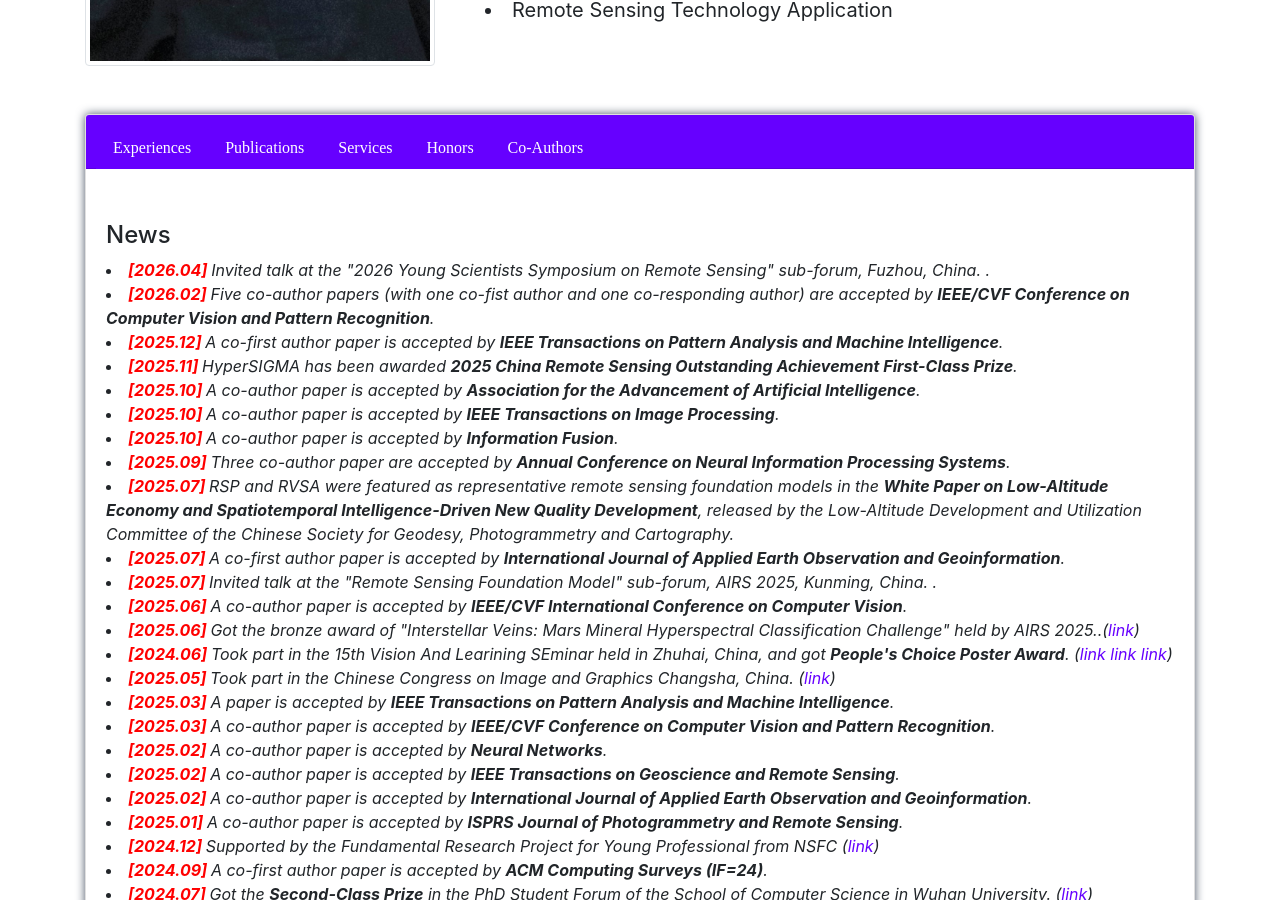
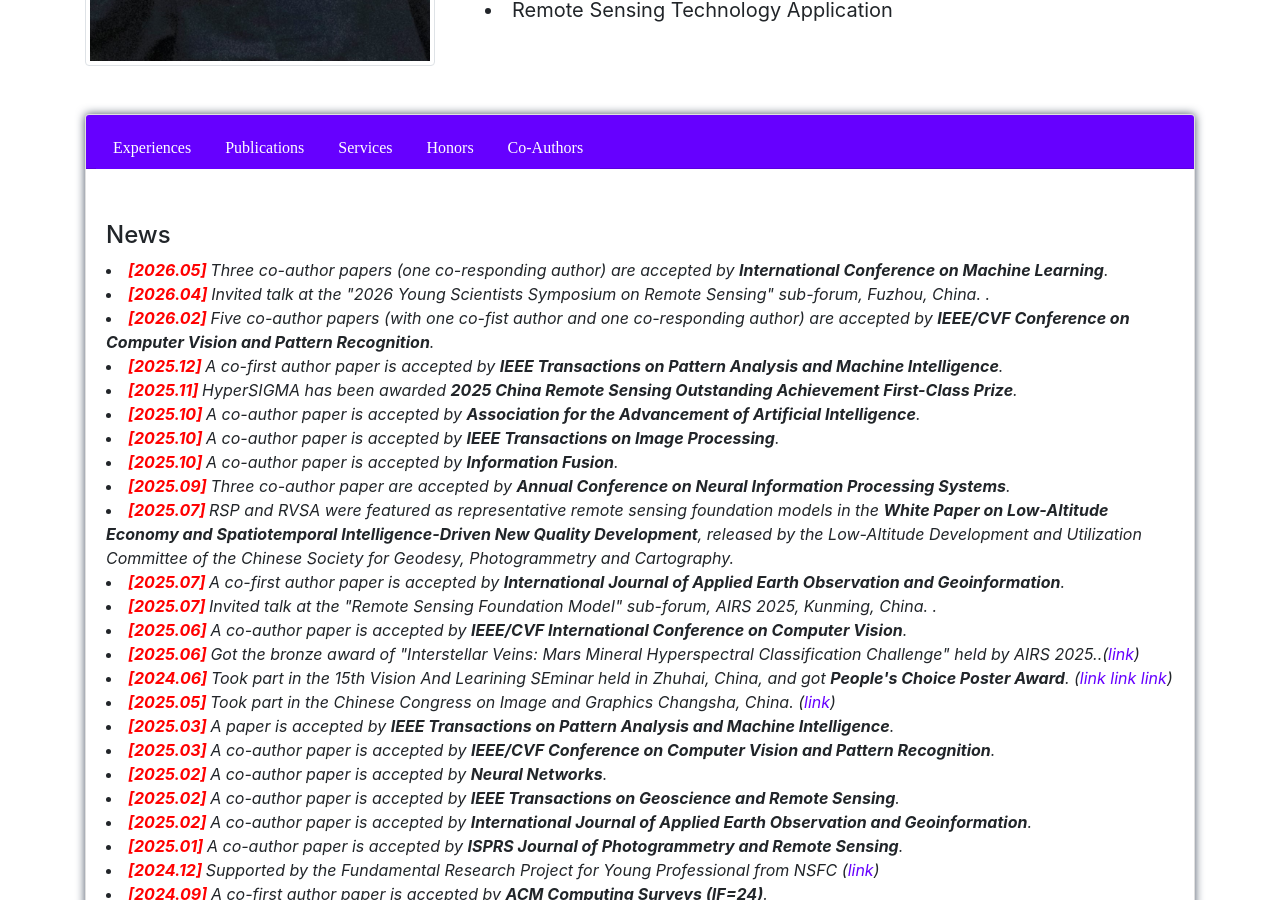
Before and after one commit to DotWang/DotWang.github.io, a Jekyll site: the page built from index.md, in a window 1280 px wide and 900 px high, scrolled down 462 px. Built offline with Jekyll 4.4.1, drawn with Linux system fonts in a browser that asks for light colours; nearby versions of some CDN libraries; comment, search, counter and statistics services are not loaded.

Commit message:
Update README

```diff
--- a/_includes/exp.html
+++ b/_includes/exp.html
@@ -1,5 +1,6 @@
 <A NAME="R_News"><h4>News</h4></A>
 <i>
+<li> <b> <font color="#FF0000">[2026.05]</font> </b> Three co-author papers (one co-responding author) are accepted by <b>International Conference on Machine Learning</b>.</li>
 <li> <b> <font color="#FF0000">[2026.04]</font> </b> Invited talk at the "2026 Young Scientists Symposium on Remote Sensing" sub-forum, Fuzhou, China. </b>.
 <li> <b> <font color="#FF0000">[2026.02]</font> </b> Five co-author papers (with one co-fist author and one co-responding author) are accepted by <b>IEEE/CVF Conference on Computer Vision and Pattern Recognition</b>.</li>
 <li> <b> <font color="#FF0000">[2025.12]</font> </b> A co-first author paper is accepted by <b>IEEE Transactions on Pattern Analysis and Machine Intelligence</b>.</li>
```
